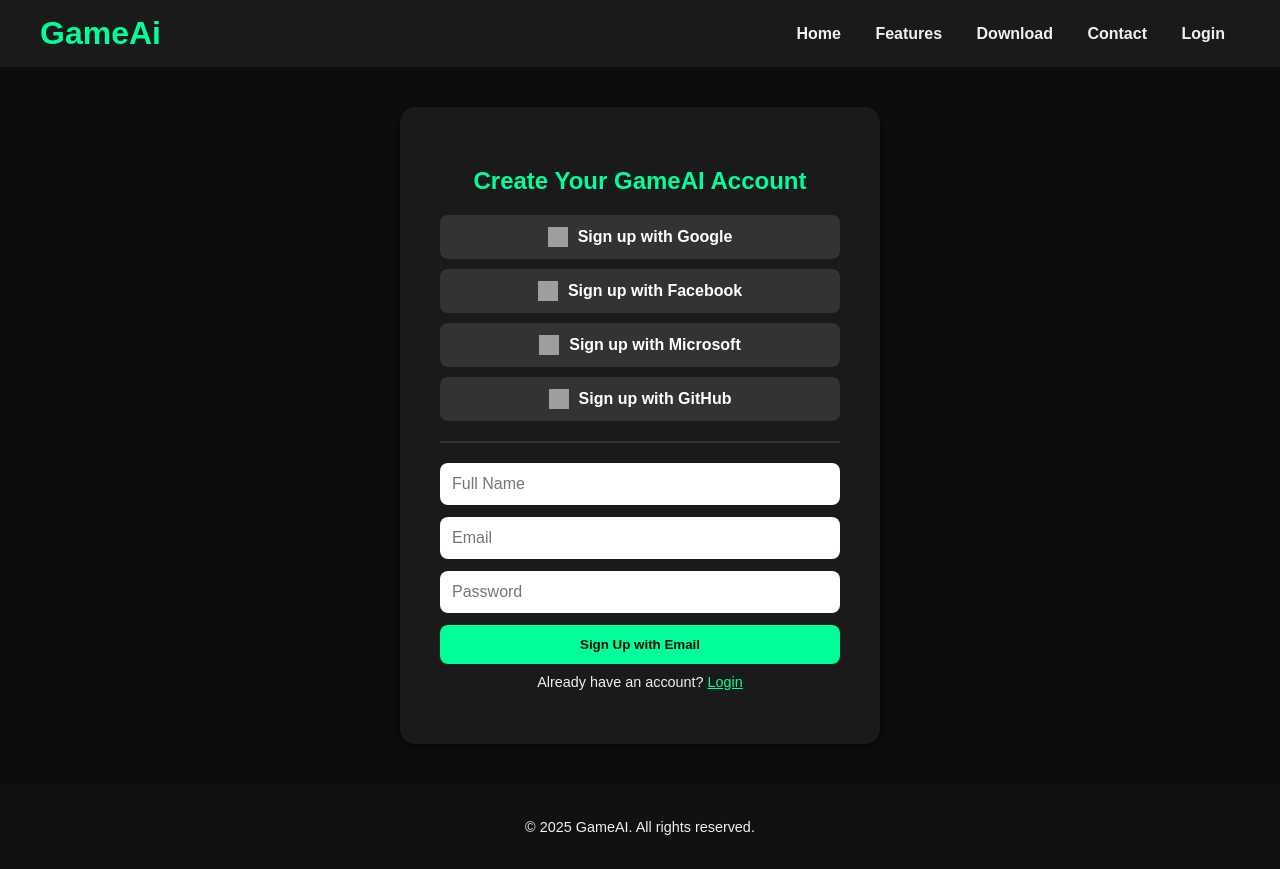
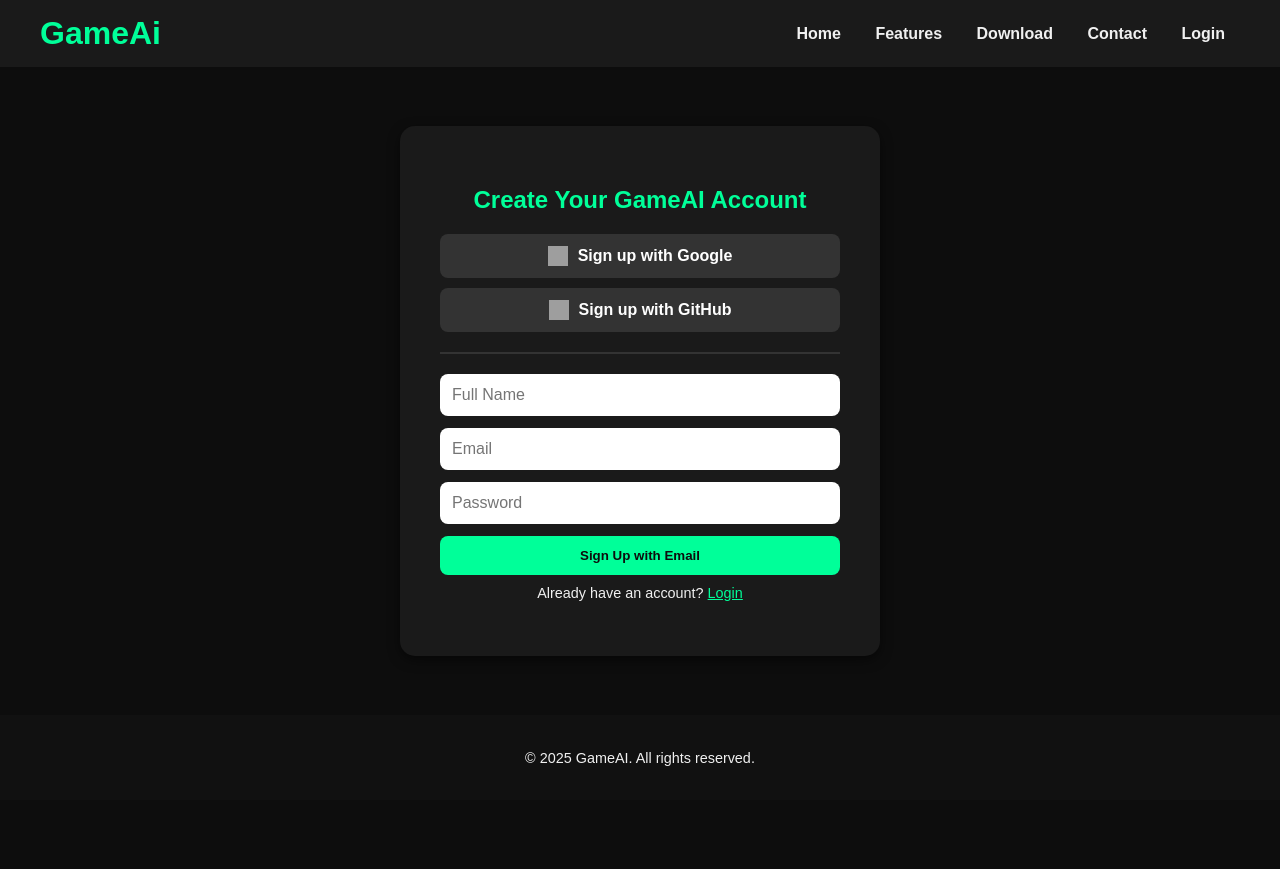
Before and after one commit to mrmajko123/gameai, a plain HTML site: page signup.html in a window 1280 px wide. After the commit the page ends 800 px from the top, so only its background shows below. Drawn offline with Linux system fonts and the light colour scheme; grey boxes are pictures that could not be loaded.

Commit message:
Update signup.html

```diff
--- a/signup.html
+++ b/signup.html
@@ -138,14 +138,6 @@
           <img src="https://cdn.jsdelivr.net/gh/devicons/devicon/icons/google/google-original.svg" alt="Google">
           Sign up with Google
         </div>
-        <div class="btn" onclick="signupFacebook()">
-          <img src="https://cdn.jsdelivr.net/gh/devicons/devicon/icons/facebook/facebook-original.svg" alt="Facebook">
-          Sign up with Facebook
-        </div>
-        <div class="btn" onclick="signupMicrosoft()">
-          <img src="https://cdn.jsdelivr.net/gh/devicons/devicon/icons/microsoft/microsoft-original.svg" alt="Microsoft">
-          Sign up with Microsoft
-        </div>
         <div class="btn" onclick="signupGitHub()">
           <img src="https://cdn.jsdelivr.net/gh/devicons/devicon/icons/github/github-original.svg" alt="GitHub">
           Sign up with GitHub
```
